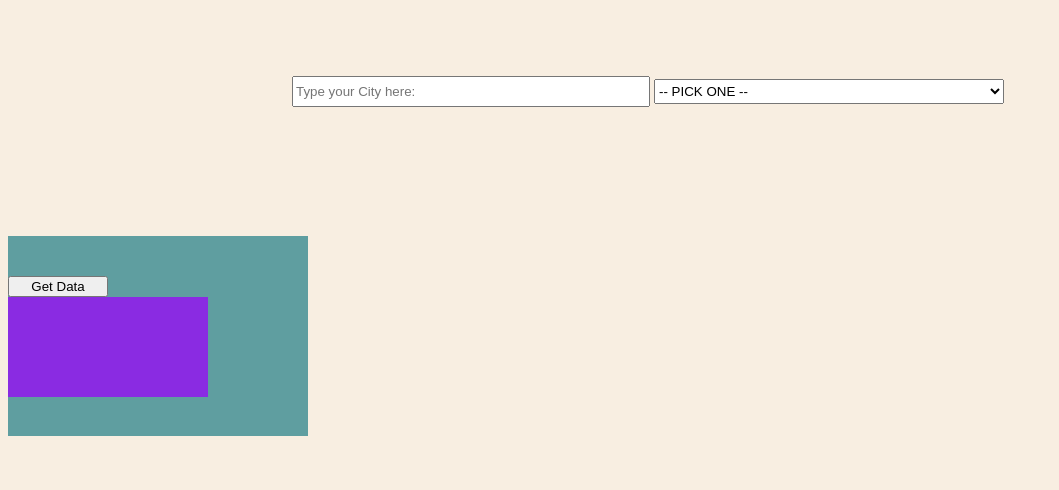
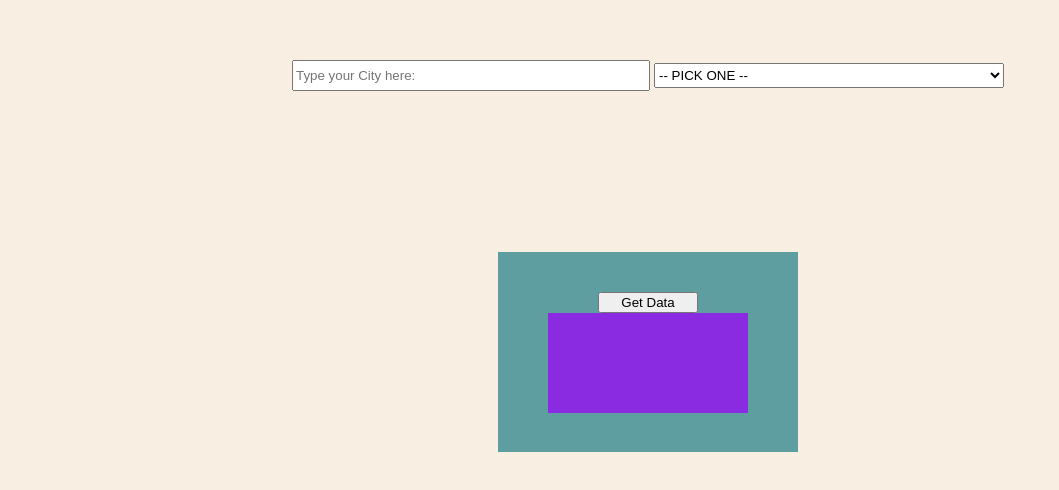
Before and after one commit to gergodancs/weatherApi, a plain HTML site: page index.html in a window 1280 px wide. Shown: the part 152-642 px from the top of the page, without its empty margins (0-1059 px from the left). Drawn offline with Linux system fonts and the light colour scheme.

Commit message:
gomb a helyén

```diff
--- a/style.css
+++ b/style.css
@@ -9,13 +9,15 @@ body {
   display: flex;
   flex-direction: column;
   justify-content: center;
-  align-content: center;
+  gap: 2rem;
+  align-items: space-evenly;
 }
 .input-container {
   width: 100%;
   height: 20%;
   display: flex;
   justify-content: center;
+  align-items: flex-start;
 }
 .inp-city,
 .select-cond {
@@ -35,13 +37,15 @@ select {
   height: 100px;
 }
 .content {
+  margin: 0 auto;
   background-color: cadetblue;
   width: 300px;
   height: 200px;
   display: flex;
   flex-direction: column;
-  align-content: center;
+  align-items: center;
   justify-content: center;
+  text-align: center;
 }
 button {
   width: 100px;
```
